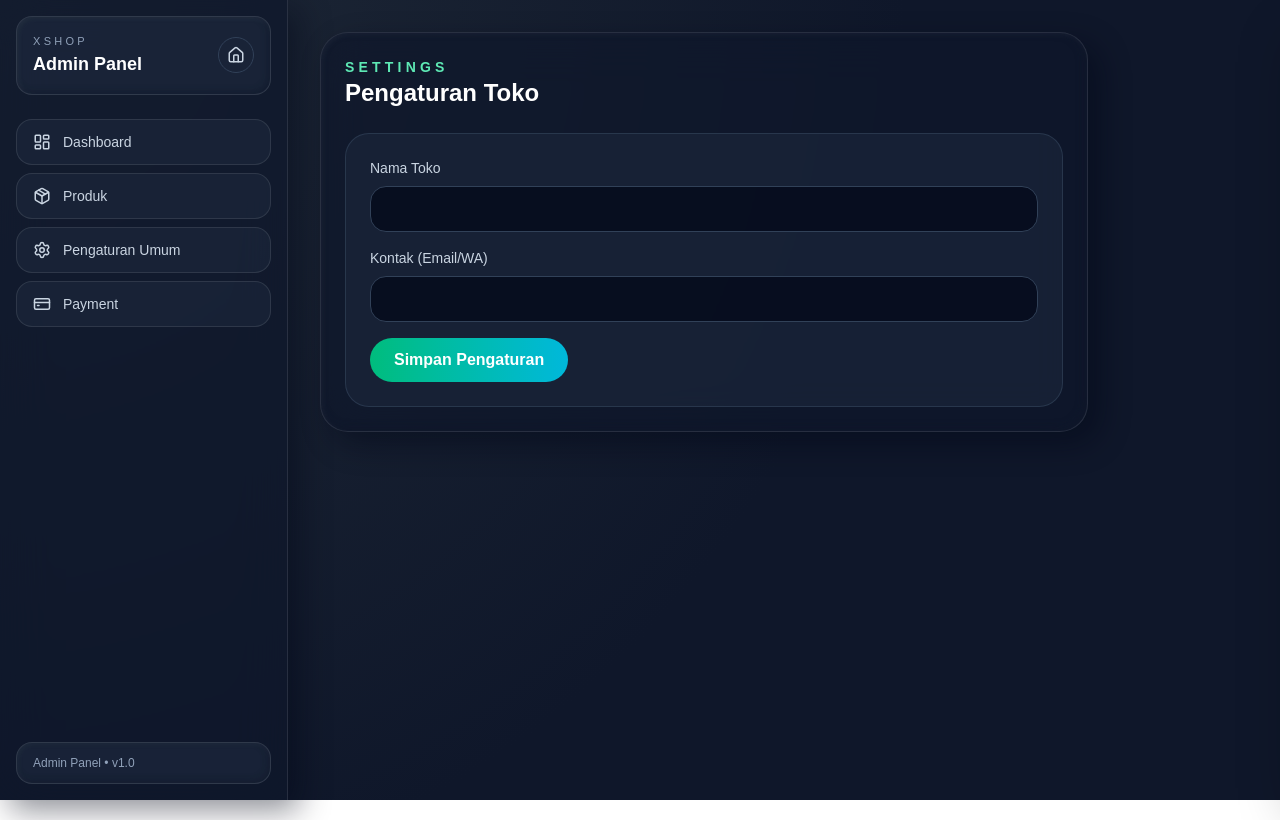
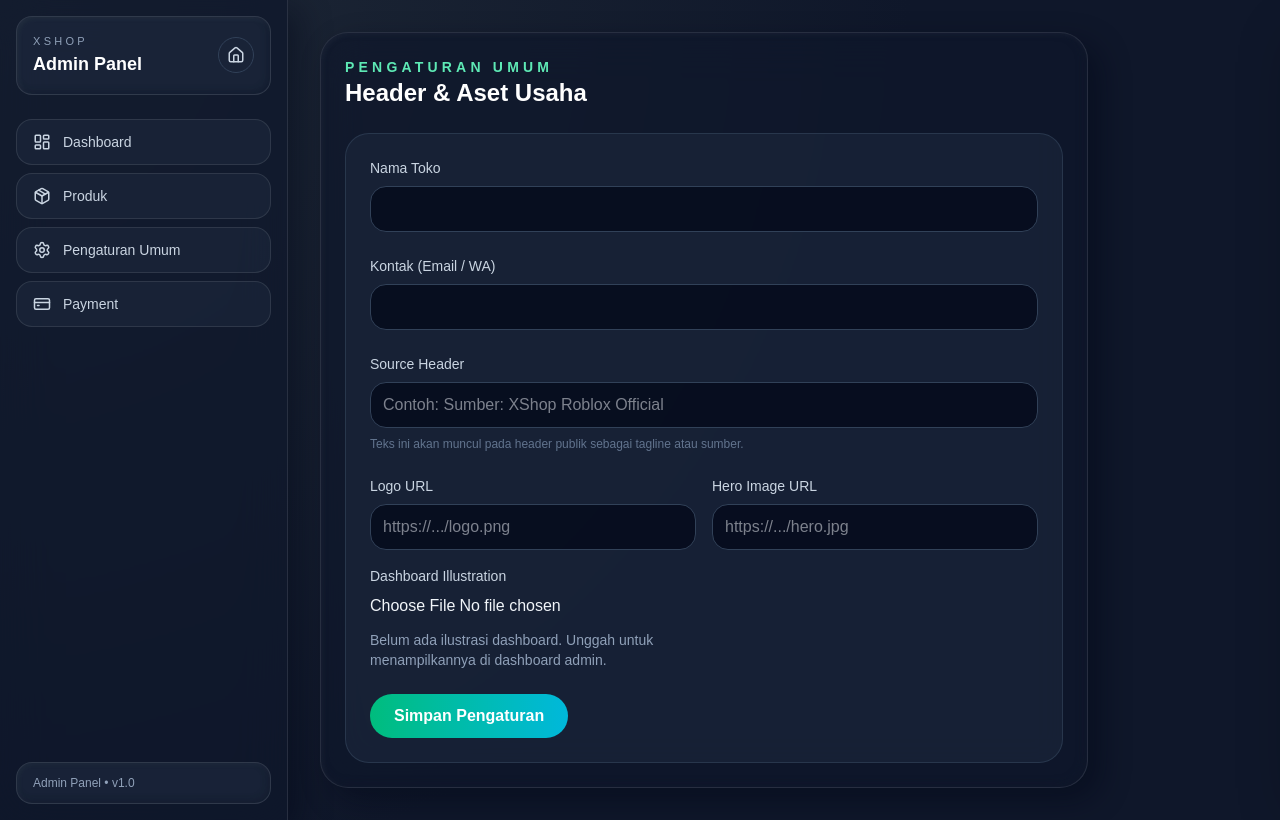
Before and after one commit to jpXproject/xcodeshop, a Next.js app: page /admin/settings in a window 1280 px wide. Built offline with nearby package versions, Linux system fonts and the light colour scheme; no server answers; the database is empty.

Commit message:
Admin: load recent products in dashboard table; add dashboard illustration upload to settings (Supabase storage)

```diff
--- a/app/admin/page.tsx
+++ b/app/admin/page.tsx
@@ -17,6 +17,16 @@ export default async function AdminDashboard() {
     supabase.from('settings').select('id', { count: 'exact' }),
   ])
 
+  // load some recent products to show in the dashboard table
+  const { data: productsData } = await supabase
+    .from('products')
+    .select('id, name, category, price, stock, status, image_url')
+    .order('created_at', { ascending: false })
+    .limit(10)
+
+  // load settings (to read dashboard illustration url if available)
+  const { data: settingsData } = await supabase.from('settings').select('*').maybeSingle()
+
   return (
     <div className="space-y-8">
       <div className="rounded-[28px] border border-white/10 bg-slate-950/80 p-6 shadow-[12px_12px_40px_rgba(0,0,0,0.45)] relative overflow-hidden">
@@ -26,7 +36,11 @@ export default async function AdminDashboard() {
             <h1 className="text-3xl font-bold text-white">Ringkasan Toko</h1>
           </div>
           <div className="flex items-center gap-4">
-            <img src="/assets/admin-dashboard.png" alt="Ilustrasi dashboard" className="hidden lg:block h-28 w-auto rounded-lg object-cover shadow-[0_10px_30px_rgba(34,211,238,0.08)]" />
+            <img
+              src={settingsData?.dashboard_illustration_url || settingsData?.hero_image_url || '/assets/admin-dashboard.png'}
+              alt="Ilustrasi dashboard"
+              className="hidden lg:block h-28 w-auto rounded-lg object-cover shadow-[0_10px_30px_rgba(34,211,238,0.08)]"
+            />
             <div className="flex flex-wrap gap-3">
               <Link href="/admin/products" className="rounded-full bg-gradient-to-br from-slate-800/80 to-slate-700/70 px-4 py-2 text-sm font-semibold text-white transition hover:from-sky-500/80">
                 Produk
@@ -94,25 +108,27 @@ export default async function AdminDashboard() {
                   </tr>
                 </thead>
                 <tbody className="text-sm">
-                  {/* Placeholder rows - product list component can replace this */}
-                  <tr className="border-t border-white/6">
-                    <td className="px-4 py-3 text-slate-300">1</td>
-                    <td className="px-4 py-3 text-slate-300">Wireless Headphones</td>
-                    <td className="px-4 py-3 text-slate-300">Electronics</td>
-                    <td className="px-4 py-3 text-slate-300">Rp 1.860.000,00</td>
-                    <td className="px-4 py-3 text-slate-300">45</td>
-                    <td className="px-4 py-3"><span className="inline-block rounded-full bg-emerald-600/20 px-2 py-1 text-emerald-300 text-xs">In Stock</span></td>
-                    <td className="px-4 py-3 text-slate-300">•••</td>
-                  </tr>
-                  <tr className="border-t border-white/6">
-                    <td className="px-4 py-3 text-slate-300">2</td>
-                    <td className="px-4 py-3 text-slate-300">Graphic T-Shirt</td>
-                    <td className="px-4 py-3 text-slate-300">Apparel</td>
-                    <td className="px-4 py-3 text-slate-300">Rp 540.000,00</td>
-                    <td className="px-4 py-3 text-slate-300">112</td>
-                    <td className="px-4 py-3"><span className="inline-block rounded-full bg-emerald-600/20 px-2 py-1 text-amber-300 text-xs">In Stock</span></td>
-                    <td className="px-4 py-3 text-slate-300">•••</td>
-                  </tr>
+                  {Array.isArray(productsData) && productsData.length > 0 ? (
+                    productsData.map((p: any) => (
+                      <tr key={p.id} className="border-t border-white/6">
+                        <td className="px-4 py-3 text-slate-300">{p.id}</td>
+                        <td className="px-4 py-3 text-slate-300">{p.name}</td>
+                        <td className="px-4 py-3 text-slate-300">{p.category}</td>
+                        <td className="px-4 py-3 text-slate-300">{p.price}</td>
+                        <td className="px-4 py-3 text-slate-300">{p.stock}</td>
+                        <td className="px-4 py-3">
+                          <span className={`inline-block rounded-full px-2 py-1 text-xs ${p.stock > 0 ? 'bg-emerald-600/20 text-emerald-300' : 'bg-rose-600/20 text-rose-300'}`}>
+                            {p.stock > 0 ? 'In Stock' : 'Out of Stock'}
+                          </span>
+                        </td>
+                        <td className="px-4 py-3 text-slate-300">•••</td>
+                      </tr>
+                    ))
+                  ) : (
+                    <tr>
+                      <td colSpan={7} className="px-4 py-6 text-center text-slate-400">Belum ada produk</td>
+                    </tr>
+                  )}
                 </tbody>
               </table>
             </div>
--- a/app/admin/settings/page.tsx
+++ b/app/admin/settings/page.tsx
@@ -2,10 +2,24 @@
 import { useEffect, useState } from 'react'
 import { createClient } from '@/lib/supabase/client'
 
+type SettingsPayload = {
+  store_name?: string
+  store_contact?: string
+  source_header?: string
+  logo_url?: string
+  hero_image_url?: string
+  dashboard_illustration_url?: string
+}
+
 export default function GeneralSettings() {
   const [storeName, setStoreName] = useState('')
   const [contact, setContact] = useState('')
+  const [sourceHeader, setSourceHeader] = useState('')
+  const [logoUrl, setLogoUrl] = useState('')
+  const [heroImageUrl, setHeroImageUrl] = useState('')
+  const [dashboardImageUrl, setDashboardImageUrl] = useState('')
   const [loading, setLoading] = useState(false)
+  const [settingsId, setSettingsId] = useState<string | null>(null)
   const supabase = createClient()
 
   useEffect(() => {
@@ -15,31 +29,72 @@ export default function GeneralSettings() {
   const fetchSettings = async () => {
     const { data } = await supabase.from('settings').select('*').single()
     if (data) {
+      setSettingsId(data.id)
       setStoreName(data.store_name || '')
       setContact(data.store_contact || '')
+      setSourceHeader(data.source_header || '')
+      setLogoUrl(data.logo_url || '')
+      setHeroImageUrl(data.hero_image_url || '')
+      setDashboardImageUrl(data.dashboard_illustration_url || '')
+    }
+  }
+
+  const handleDashboardUpload = async (e: React.ChangeEvent<HTMLInputElement>) => {
+    const file = e.target.files?.[0]
+    if (!file) return
+    try {
+      setLoading(true)
+      const filePath = `dashboard-illustration-${Date.now()}-${file.name}`
+      const { data: uploadData, error: uploadError } = await supabase.storage.from('assets').upload(filePath, file, { upsert: true })
+      if (uploadError) throw uploadError
+      const { data: publicData } = await supabase.storage.from('assets').getPublicUrl(uploadData.path)
+      const publicUrl = publicData?.publicUrl || ''
+      setDashboardImageUrl(publicUrl)
+    } catch (err: any) {
+      console.error(err)
+      alert('Gagal upload gambar: ' + (err?.message || err))
+    } finally {
+      setLoading(false)
     }
   }
 
   const handleSave = async (e: React.FormEvent) => {
     e.preventDefault()
     setLoading(true)
-    const { error } = await supabase
-      .from('settings')
-      .update({ store_name: storeName, store_contact: contact })
-      .eq('id', (await supabase.from('settings').select('id').single()).data?.id)
-    if (error) alert('Gagal simpan: ' + error.message)
-    else alert('Berhasil disimpan!')
+
+    const payload: SettingsPayload = {
+      store_name: storeName,
+      store_contact: contact,
+      source_header: sourceHeader,
+      logo_url: logoUrl,
+      hero_image_url: heroImageUrl,
+      dashboard_illustration_url: dashboardImageUrl,
+    }
+
+    const response = settingsId
+      ? await supabase.from('settings').update(payload).eq('id', settingsId)
+      : await supabase.from('settings').insert(payload).select()
+
+    if (response.error) {
+      alert('Gagal simpan: ' + response.error.message)
+    } else {
+      alert('Berhasil disimpan!')
+      if (!settingsId && response.data && Array.isArray(response.data) && response.data[0]?.id) {
+        setSettingsId(response.data[0].id)
+      }
+    }
+
     setLoading(false)
   }
 
   return (
     <div className="max-w-3xl rounded-[28px] border border-white/10 bg-slate-900/70 p-6 shadow-[12px_12px_30px_rgba(2,6,23,0.45),inset_2px_2px_6px_rgba(255,255,255,0.04),inset_-2px_-2px_8px_rgba(15,23,42,0.7)] backdrop-blur-xl">
       <div className="mb-6">
-        <p className="text-sm font-semibold uppercase tracking-[0.3em] text-emerald-300">Settings</p>
-        <h1 className="text-2xl font-bold text-white">Pengaturan Toko</h1>
+        <p className="text-sm font-semibold uppercase tracking-[0.3em] text-emerald-300">Pengaturan Umum</p>
+        <h1 className="text-2xl font-bold text-white">Header & Aset Usaha</h1>
       </div>
 
-      <form onSubmit={handleSave} className="space-y-4 rounded-[24px] border border-slate-700/70 bg-slate-800/60 p-6">
+      <form onSubmit={handleSave} className="space-y-6 rounded-[24px] border border-slate-700/70 bg-slate-800/60 p-6">
         <div>
           <label className="mb-2 block text-sm font-medium text-slate-300">Nama Toko</label>
           <input
@@ -48,14 +103,59 @@ export default function GeneralSettings() {
             className="w-full rounded-2xl border border-slate-700 bg-slate-950/70 px-3 py-2.5 text-slate-100 outline-none"
           />
         </div>
+
         <div>
-          <label className="mb-2 block text-sm font-medium text-slate-300">Kontak (Email/WA)</label>
+          <label className="mb-2 block text-sm font-medium text-slate-300">Kontak (Email / WA)</label>
           <input
             value={contact}
             onChange={(e) => setContact(e.target.value)}
             className="w-full rounded-2xl border border-slate-700 bg-slate-950/70 px-3 py-2.5 text-slate-100 outline-none"
           />
         </div>
+
+        <div>
+          <label className="mb-2 block text-sm font-medium text-slate-300">Source Header</label>
+          <input
+            value={sourceHeader}
+            onChange={(e) => setSourceHeader(e.target.value)}
+            placeholder="Contoh: Sumber: XShop Roblox Official"
+            className="w-full rounded-2xl border border-slate-700 bg-slate-950/70 px-3 py-2.5 text-slate-100 outline-none"
+          />
+          <p className="mt-2 text-xs text-slate-500">Teks ini akan muncul pada header publik sebagai tagline atau sumber.</p>
+        </div>
+
+        <div className="grid gap-4 md:grid-cols-2">
+          <div>
+            <label className="mb-2 block text-sm font-medium text-slate-300">Logo URL</label>
+            <input
+              value={logoUrl}
+              onChange={(e) => setLogoUrl(e.target.value)}
+              placeholder="https://.../logo.png"
+              className="w-full rounded-2xl border border-slate-700 bg-slate-950/70 px-3 py-2.5 text-slate-100 outline-none"
+            />
+            {logoUrl && <img src={logoUrl} alt="Logo preview" className="mt-3 h-20 rounded-2xl object-contain" />}
+          </div>
+          <div>
+            <label className="mb-2 block text-sm font-medium text-slate-300">Hero Image URL</label>
+            <input
+              value={heroImageUrl}
+              onChange={(e) => setHeroImageUrl(e.target.value)}
+              placeholder="https://.../hero.jpg"
+              className="w-full rounded-2xl border border-slate-700 bg-slate-950/70 px-3 py-2.5 text-slate-100 outline-none"
+            />
+            {heroImageUrl && <img src={heroImageUrl} alt="Hero preview" className="mt-3 h-36 w-full rounded-2xl object-cover" />}
+          </div>
+          <div>
+            <label className="mb-2 block text-sm font-medium text-slate-300">Dashboard Illustration</label>
+            <input type="file" accept="image/*" onChange={handleDashboardUpload} className="w-full rounded-2xl" />
+            {dashboardImageUrl ? (
+              <img src={dashboardImageUrl} alt="Dashboard preview" className="mt-3 h-36 w-full rounded-2xl object-cover" />
+            ) : (
+              <p className="mt-3 text-sm text-slate-400">Belum ada ilustrasi dashboard. Unggah untuk menampilkannya di dashboard admin.</p>
+            )}
+          </div>
+        </div>
+
         <button
           type="submit"
           disabled={loading}
```
